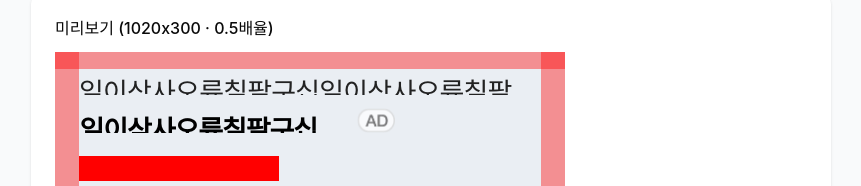
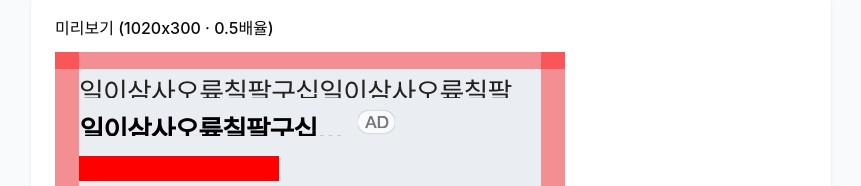
Before and after one commit to 1101x/AdTextChecker, a React (Vite) app: page / in a window 1280 px wide. Shown: the part 438-624 px from the top of the page, without its empty margins (209-1070 px from the left). Built offline with nearby package versions, Linux system fonts and the light colour scheme; a web font is replaced by a local one.

Commit message:
메타 추가

```diff
--- a/index.html
+++ b/index.html
@@ -4,6 +4,8 @@
 <head>
   <meta charset="UTF-8" />
   <meta name="google-site-verification" content="h2qzxT_NeDIe8NzqxjMQFODLuZwWbAT4ceZ43kACWo4" />
+  <meta name="naver-site-verification" content="f14910de8a12095c351398623d142e7b591276dc" />
+
   <meta name="viewport" content="width=device-width, initial-scale=1.0" />
 
   <meta name="description" content="네이버 광고 글자수 확인용 웹">
--- a/src/imports/1020X300LM/1020X300LM.tsx
+++ b/src/imports/1020X300LM/1020X300LM.tsx
@@ -6,14 +6,14 @@ const FONT_BASE = "font-['Pretendard_Variable',sans-serif] not-italic";
 // ─── 텍스트 박스 정의 ───────────────────────────────────────────
 // txt1: top=36, h=50
 const TXT1 = {
-  container: "absolute h-[50px] left-[48px] top-[36px] w-[924px]",
-  text: `absolute flex flex-col ${FONT_BASE} inset-0 justify-center  leading-[50px]  overflow-hidden text-[#222] text-[54px] text-ellipsis tracking-[-1.62px] whitespace-nowrap`,
+  container: "absolute h-[56px] left-[48px] top-[36px] w-[924px]",
+  text: `absolute flex flex-col ${FONT_BASE} inset-0 justify-center  overflow-hidden text-[#222] text-[54px] text-ellipsis tracking-[-1.62px] whitespace-nowrap`,
   default: "일이삼사오륙칠팔구십일이삼사오륙칠팔구십",
 };
 
 // txt2: top=112, h=50 (admark와 flex 묶음으로 같이 사용)
 const TXT2 = {
-  text: `absolute flex flex-col ${FONT_BASE} font-bold inset-0 justify-center  leading-[50px] overflow-hidden text-black text-[54px] text-ellipsis tracking-[-2.16px] whitespace-nowrap`,
+  text: `absolute flex flex-col ${FONT_BASE} font-bold inset-0 justify-center overflow-hidden text-black text-[54px] text-ellipsis tracking-[-2.16px] whitespace-nowrap`,
   default: "일이삼사오륙칠팔구십일이",
 };
 
@@ -41,7 +41,7 @@ export default function Component1020X300LM({ text1, text2 }: { text1?: string;
       {/* 1행 문구 */}
       <div className={TXT1.container} data-name="txt1">
         <div className={TXT1.text}>
-          <p className="leading-[normal] overflow-hidden text-ellipsis">
+          <p className="leading-[normal]  overflow-hidden text-ellipsis">
             {text1 || TXT1.default}
           </p>
         </div>
@@ -54,13 +54,13 @@ export default function Component1020X300LM({ text1, text2 }: { text1?: string;
         - top=112, h=50 (txt1 행과 동일 높이 기준)
       */}
       <div
-        className="absolute left-[49px] top-[112px] h-[50px] w-[631px] flex items-center"
+        className="absolute left-[49px] top-[112px] h-[56px] w-[631px] flex items-center"
         data-name="row2"
       >
         {/* txt2: relative로 내부 absolute 자식 기준점 제공 */}
         <div className="relative h-full w-[538px] shrink-0" data-name="txt2">
           <div className={TXT2.text}>
-            <p className="leading-[normal] overflow-hidden text-ellipsis">
+            <p className="leading-[normal]  overflow-hidden text-ellipsis">
               {text2 || TXT2.default}
             </p>
           </div>
@@ -70,7 +70,7 @@ export default function Component1020X300LM({ text1, text2 }: { text1?: string;
         <div className="w-[18px] shrink-0" />
 
         {/* 광고마크: items-center로 txt2와 수직 중앙 자동 정렬 */}
-        <div className="w-[75px] h-[48px] shrink-0 overflow-hidden" data-name="admark">
+        <div className="w-[75px] h-[50px] shrink-0 overflow-hidden" data-name="admark">
           <img
             alt="광고 표시"
             className="w-full h-full object-cover pointer-events-none"
```
